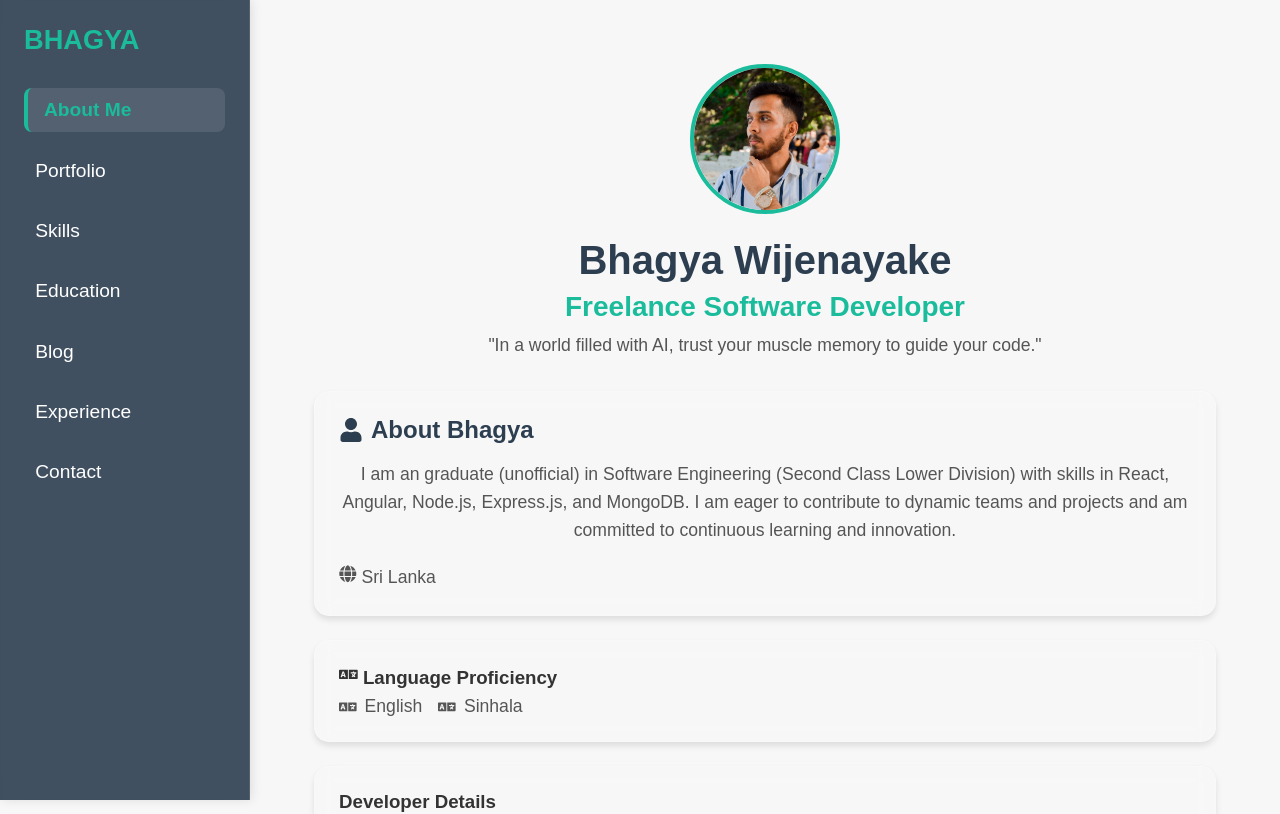
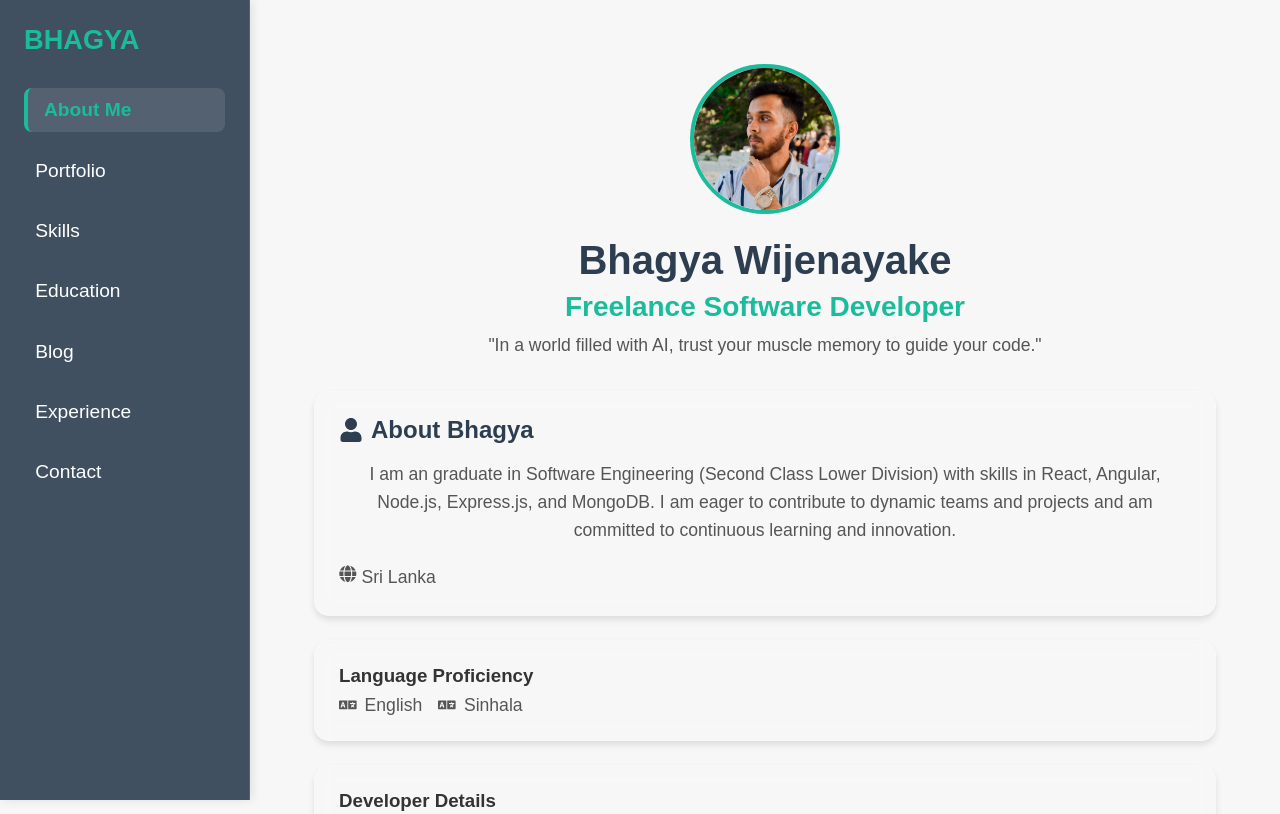
Before and after one commit to Bhagyawijenayake/portfolio-site, a React (Vite) app: page / in a window 1280 px wide. Shown: the top 814 px of the page. Built offline with nearby package versions, Linux system fonts and the light colour scheme.

Commit message:
modified:   src/components/AboutMe.jsx

```diff
--- a/src/components/AboutMe.jsx
+++ b/src/components/AboutMe.jsx
@@ -19,6 +19,7 @@ import {
 } from "react-icons/si";
 import profileImage from "../assets/pp.webp"; // Add your profile image here
 import "../css/aboutme.css";
+import { RiEnglishInput } from "react-icons/ri";
 
 const AboutMe = () => {
   return (
@@ -51,7 +52,7 @@ const AboutMe = () => {
           <FaUser /> About Bhagya
         </h3>
         <p style={{ textAlign: "center" }}>
-          I am an graduate (unofficial) in Software Engineering (Second Class
+          I am an graduate  in Software Engineering (Second Class
           Lower Division) with skills in React, Angular, Node.js, Express.js,
           and MongoDB. I am eager to contribute to dynamic teams and projects
           and am committed to continuous learning and innovation.
@@ -65,11 +66,11 @@ const AboutMe = () => {
       {/* Language Proficiency Section */}
       <div className="languages card" data-aos="fade-up" data-aos-delay="100">
         <h3>
-          <FaLanguage /> Language Proficiency
+          Language Proficiency
         </h3>
         <div className="language-icons">
           <span className="language-icon" data-aos="fade-right">
-            <FaLanguage /> English
+            <FaLanguage />   English
           </span>
           <span
             className="language-icon"
```
